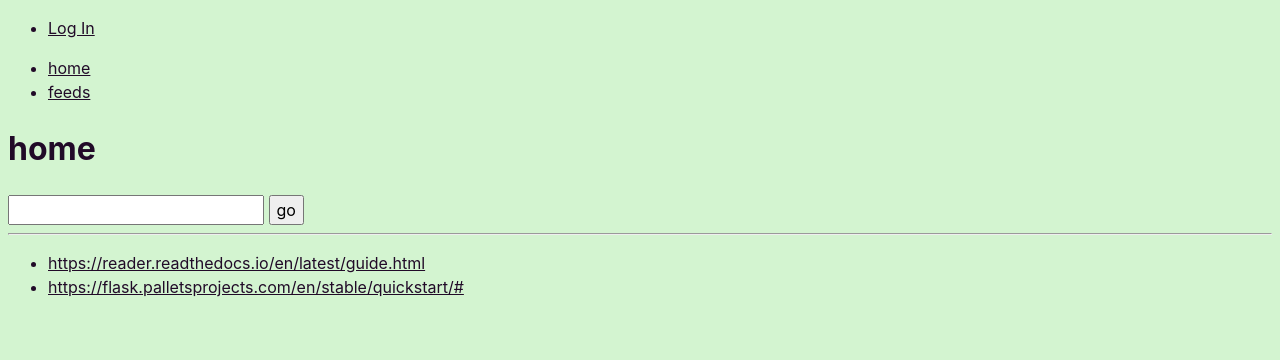
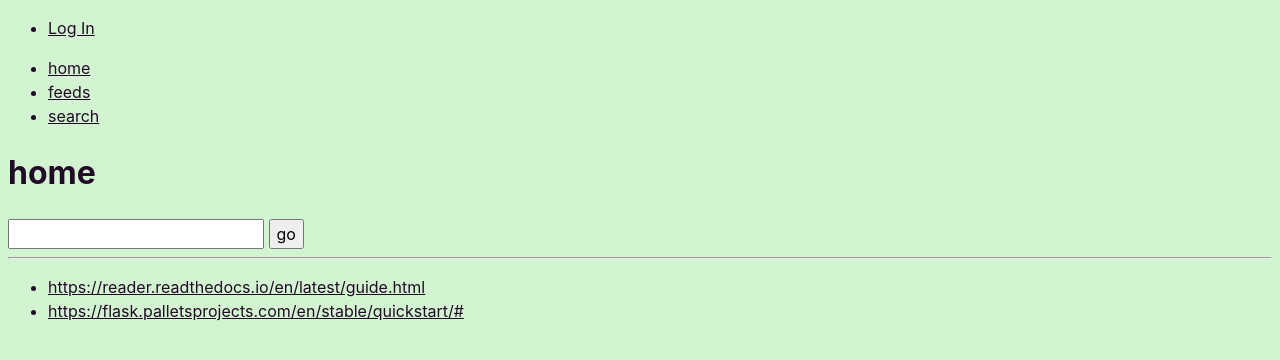
Before and after one commit to davemenninger/leo, a Flask app: page / in a window 1280 px wide. Shown: the top 360 px of the page. Run offline with Flask 3, Linux system fonts and the light colour scheme.

Commit message:
add search

```diff
--- a/app.py
+++ b/app.py
@@ -18,6 +18,9 @@ import random
 app = Flask(__name__, static_url_path='')
 
 reader = make_reader('db.sqlite', plugins=[feed_slugs.init_reader])
+reader.enable_search()
+reader.update_search()
+
 app.config.from_mapping(SECRET_KEY='dev',DATABASE='db.sqlite')
 
 
@@ -85,6 +88,14 @@ def delete_feed(slug):
     reader.delete_feed(feed)
     return redirect(url_for("list_feeds"))
 
+@app.route("/search", methods=['GET','POST'])
+def search_entries():
+    if request.method == 'POST':
+        query = request.form['query']
+        results = reader.search_entries(query)
+        return render_template("search.html", query=query,
+                               results=results, get_entry=reader.get_entry)
+    return render_template("search.html")
 
 def generate_id():
     chars = '0123456789abcdefghjkmnpqrstvwxyz'
--- a/templates/layout.html
+++ b/templates/layout.html
@@ -3,11 +3,11 @@
   <head>
     {% block head %}
     <link rel="apple-touch-icon" sizes="180x180" href="/apple-touch-icon.png">
+    <link rel="icon" type="image/png" sizes="16x16" href="/favicon-16x16.png">
     <link rel="icon" type="image/png" sizes="32x32" href="/favicon-32x32.png">
-    <link rel="icon" type="image/png" sizes="16x16" href="/favicon-16x16.png">
     <link rel="manifest" href="/manifest.json" />
+    <link rel="stylesheet" type="text/css" href="/css/style.css">
     <meta name="viewport" content="width=device-width, initial-scale=1" />
-    <link rel="stylesheet" type="text/css" href="/css/style.css">
     <script src="/leo.js" type="text/javascript"></script>
     <title>{% block title %}{% endblock %} - leo</title>
     {% endblock %}
@@ -26,6 +26,7 @@
       <ul>
         <li><a href="{{ url_for('home') }}">home</a></li>
         <li><a href="{{ url_for('list_feeds') }}">feeds</a></li>
+        <li><a href="{{ url_for('search_entries') }}">search</a></li>
       </ul>
       {% for message in get_flashed_messages() %}
         <div class="flash">{{ message }}</div>
```
Also changed, not shown: templates/search.html (added, +36 -0 lines).
